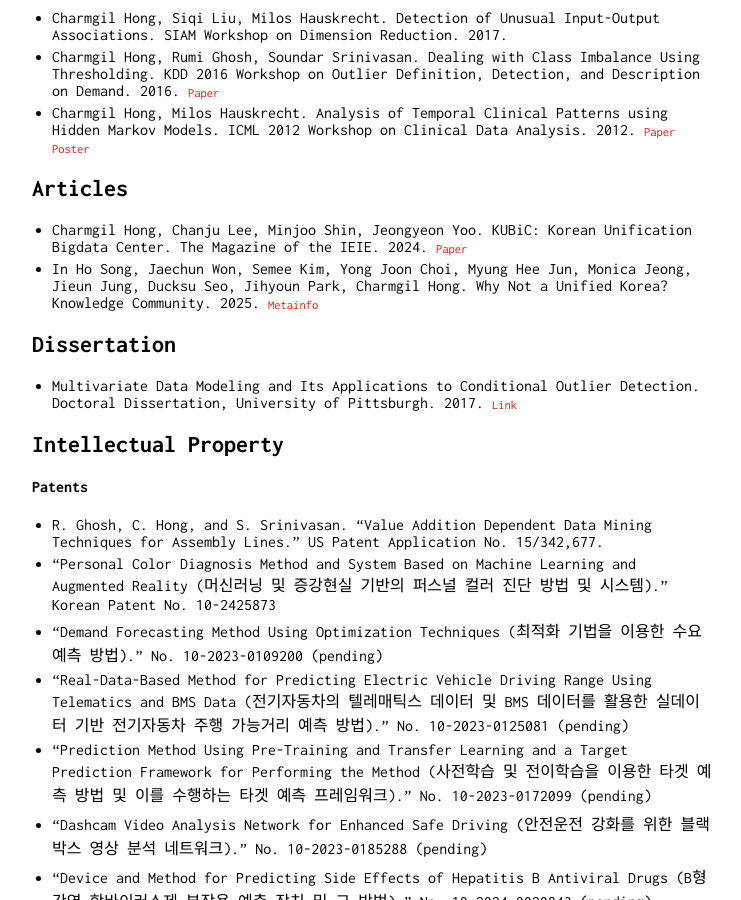
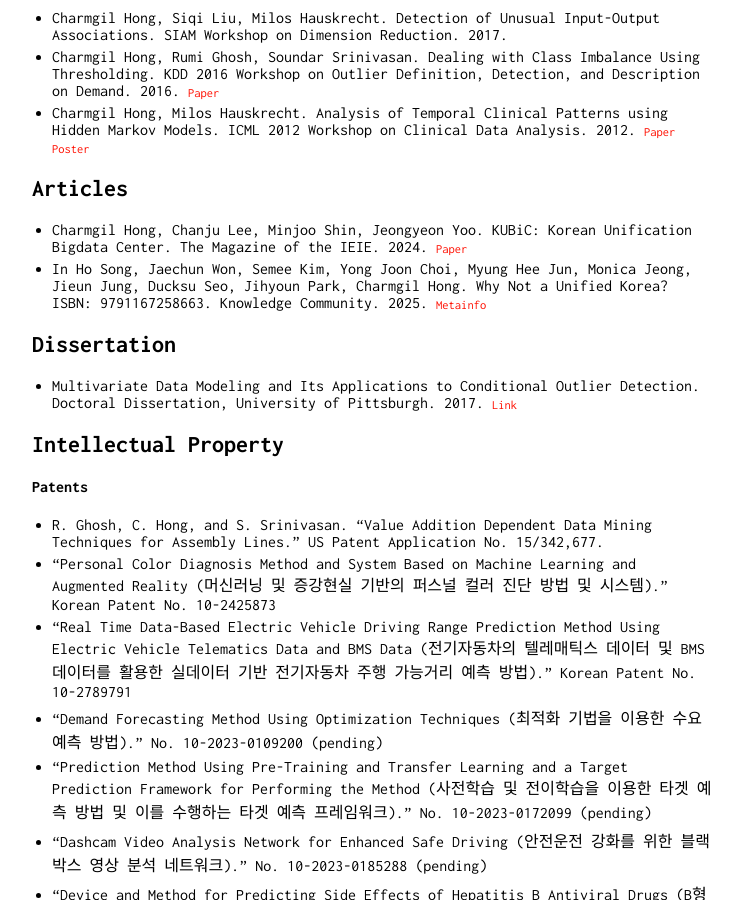
Before and after one commit to charmgil/charmgil.github.io, a Jekyll site: the page built from index.md, in a window 1280 px wide and 900 px high, scrolled down 6228 px. Shown: the whole window, without its empty margins (258-999 px from the left). Built offline with Jekyll 4.4.1, drawn with Linux system fonts in a browser that asks for light colours.

Commit message:
modified:   index.md

```diff
--- a/index.md
+++ b/index.md
@@ -159,7 +159,7 @@ I am also interested in: (4) AI/ICT for Korean unification and the development o
 
 ## Articles
 * Charmgil Hong, Chanju Lee, Minjoo Shin, Jeongyeon Yoo. KUBiC: Korean Unification Bigdata Center. The Magazine of the IEIE. 2024. <span class="res">[Paper](https://www.dbpia.co.kr/journal/articleDetail?nodeId=NODE11702932){:target="_blank"}</span>
-* In Ho Song, Jaechun Won, Semee Kim, Yong Joon Choi, Myung Hee Jun, Monica Jeong, Jieun Jung, Ducksu Seo, Jihyoun Park, Charmgil Hong. Why Not a Unified Korea? Knowledge Community. 2025. <span class="res">[Metainfo](https://dl.nanet.go.kr/search/searchInnerDetail.do?controlNo=MONO12025000015075){:target="_blank"}</span>
+* In Ho Song, Jaechun Won, Semee Kim, Yong Joon Choi, Myung Hee Jun, Monica Jeong, Jieun Jung, Ducksu Seo, Jihyoun Park, Charmgil Hong. Why Not a Unified Korea? ISBN: 9791167258663. Knowledge Community. 2025. <span class="res">[Metainfo](https://dl.nanet.go.kr/search/searchInnerDetail.do?controlNo=MONO12025000015075){:target="_blank"}</span>
 
 
 ## Dissertation
@@ -172,8 +172,8 @@ I am also interested in: (4) AI/ICT for Korean unification and the development o
 #### Patents
 - R. Ghosh, C. Hong, and S. Srinivasan. “Value Addition Dependent Data Mining Techniques for Assembly Lines.” US Patent Application No. 15/342,677.
 - "Personal Color Diagnosis Method and System Based on Machine Learning and Augmented Reality (머신러닝 및 증강현실 기반의 퍼스널 컬러 진단 방법 및 시스템)." Korean Patent No. 10-2425873
+- "Real Time Data-Based Electric Vehicle Driving Range Prediction Method Using Electric Vehicle Telematics Data and BMS Data (전기자동차의 텔레매틱스 데이터 및 BMS 데이터를 활용한 실데이터 기반 전기자동차 주행 가능거리 예측 방법)." Korean Patent No. 10-2789791
 - "Demand Forecasting Method Using Optimization Techniques (최적화 기법을 이용한 수요 예측 방법)." No. 10-2023-0109200 (pending)
-- "Real-Data-Based Method for Predicting Electric Vehicle Driving Range Using Telematics and BMS Data (전기자동차의 텔레매틱스 데이터 및 BMS 데이터를 활용한 실데이터 기반 전기자동차 주행 가능거리 예측 방법)." No. 10-2023-0125081 (pending)
 - "Prediction Method Using Pre-Training and Transfer Learning and a Target Prediction Framework for Performing the Method (사전학습 및 전이학습을 이용한 타겟 예측 방법 및 이를 수행하는 타겟 예측 프레임워크)." No. 10-2023-0172099 (pending)
 - "Dashcam Video Analysis Network for Enhanced Safe Driving (안전운전 강화를 위한 블랙박스 영상 분석 네트워크)." No. 10-2023-0185288 (pending)
 - "Device and Method for Predicting Side Effects of Hepatitis B Antiviral Drugs (B형 간염 항바이러스제 부작용 예측 장치 및 그 방법)." No. 10-2024-0020843 (pending)
```
